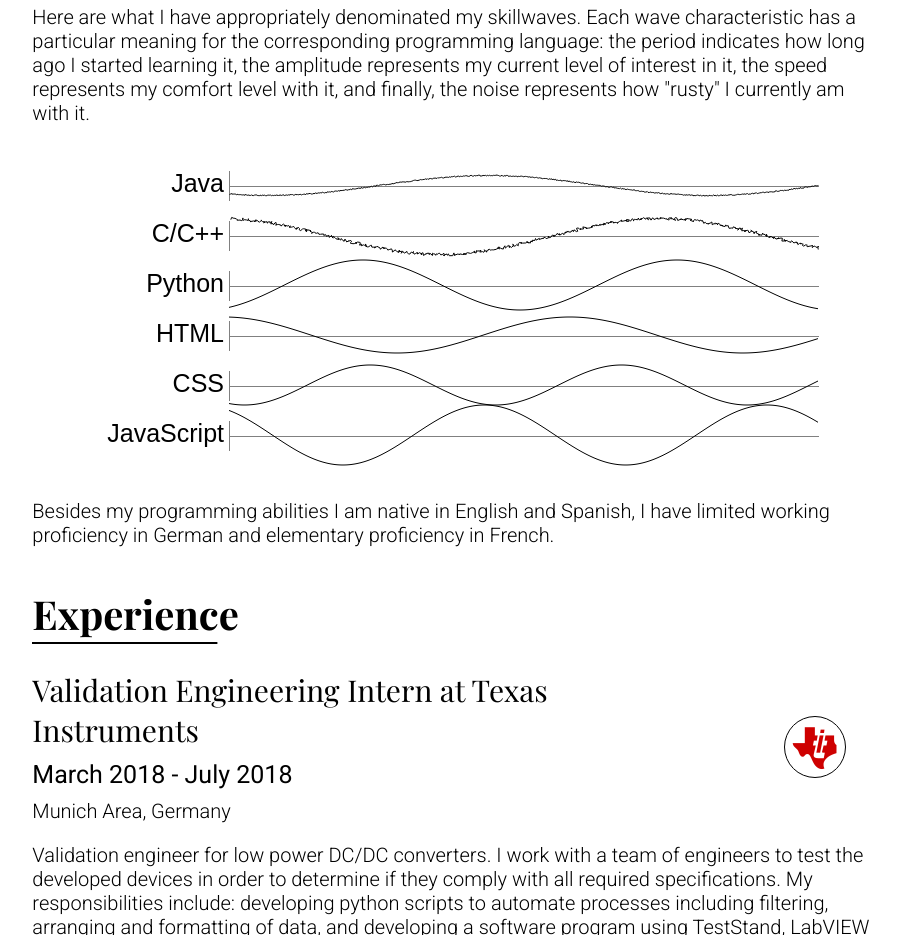
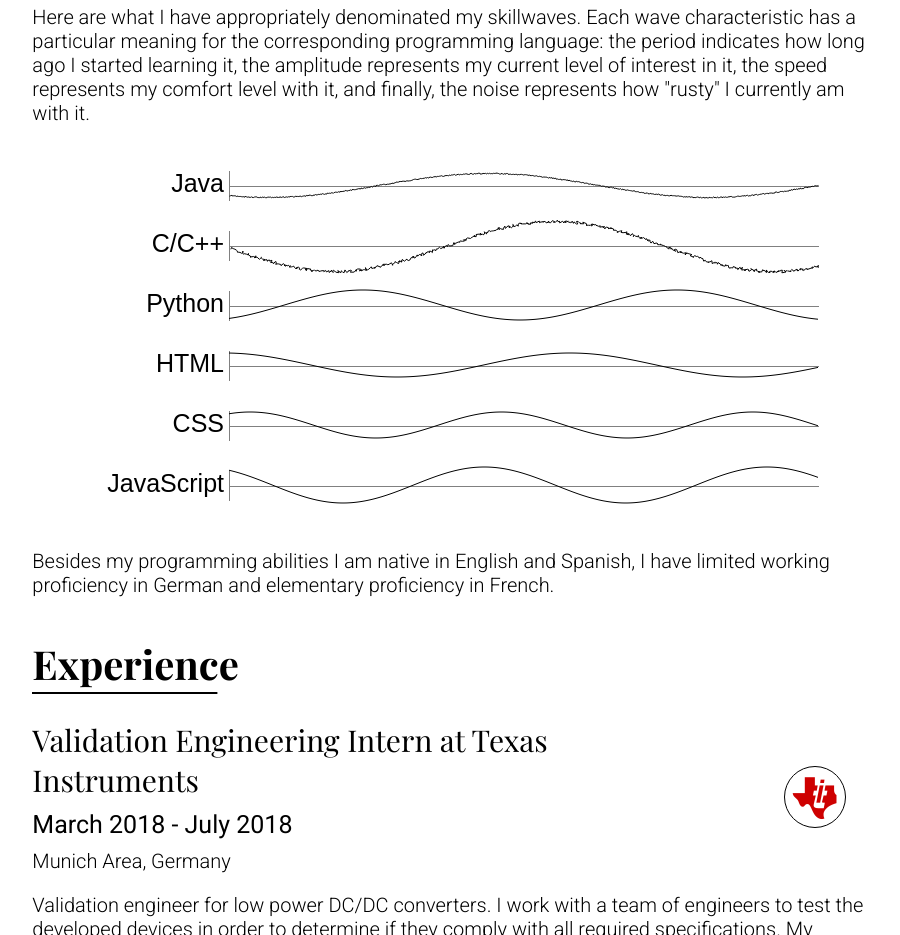
Before and after one commit to cpotdevin/cpotdevindotcom, a React (Create React App) app in the folder app/: page / in a window 1280 px wide. Shown: the part 940-1875 px from the top of the page, without its empty margins (181-1081 px from the left). Built offline with nearby package versions, Linux system fonts and the light colour scheme.

Commit message:
feat: update skill waves

```diff
--- a/app/src/main-pages/about-me/AboutMe.js
+++ b/app/src/main-pages/about-me/AboutMe.js
@@ -32,7 +32,7 @@
         <p>Here are what I have appropriately denominated my skillwaves. Each wave characteristic has a particular meaning for the corresponding programming language: the period indicates how long ago I started learning it, the amplitude represents my current level of interest in it, the speed represents my comfort level with it, and finally, the noise represents how "rusty" I currently am with it.</p>
       </Grid>
       <Grid item className='skillset' xs={10} md={8}>
-        <Canvas width='600' height='350' canvasID='canvas-test'/>
+        <Canvas width='600' height='400' canvasID='canvas-test'/>
       </Grid>
       <Grid item className='skillset-text' xs={10} md={8}>
         <p>Besides my programming abilities I am native in English and Spanish, I have limited working proficiency in German and elementary proficiency in French.</p>
--- a/app/src/projects/test/SkillWaves.js
+++ b/app/src/projects/test/SkillWaves.js
@@ -34,13 +34,13 @@
   loop() {
     this.ctx.clearRect(0, 0, this.width, this.height);
     this.t += 0.01;
-    this.drawSine(50, this.t, 10, 70, 12, 1, 'Java');
-    this.drawSine(100, this.t, 18, 70, 2, 3, 'C/C++');
+    this.drawSine(50, this.t, 12, 70, 12, 1, 'Java');
+    this.drawSine(110, this.t, 25, 70, 3, 3, 'C/C++');
     // this.drawSine(150, this.t, 2, 50, 6, 2.5, 'MATLAB');
-    this.drawSine(150, this.t, 25, 50, 8, 0, 'Python');
-    this.drawSine(200, this.t, 18, 55, 10, 0, 'HTML');
-    this.drawSine(250, this.t, 20, 40, 7, 0, 'CSS');
-    this.drawSine(300, this.t, 30, 45, 10, 0, 'JavaScript');
+    this.drawSine(170, this.t, 15, 50, 8, 0, 'Python');
+    this.drawSine(230, this.t, 12, 55, 10, 0, 'HTML');
+    this.drawSine(290, this.t, 13, 40, 9, 0, 'CSS');
+    this.drawSine(350, this.t, 18, 45, 10, 0, 'JavaScript');
   }
 
   drawSine(yPos, time, amplitude, frequency, speed, noise, text) {
```
